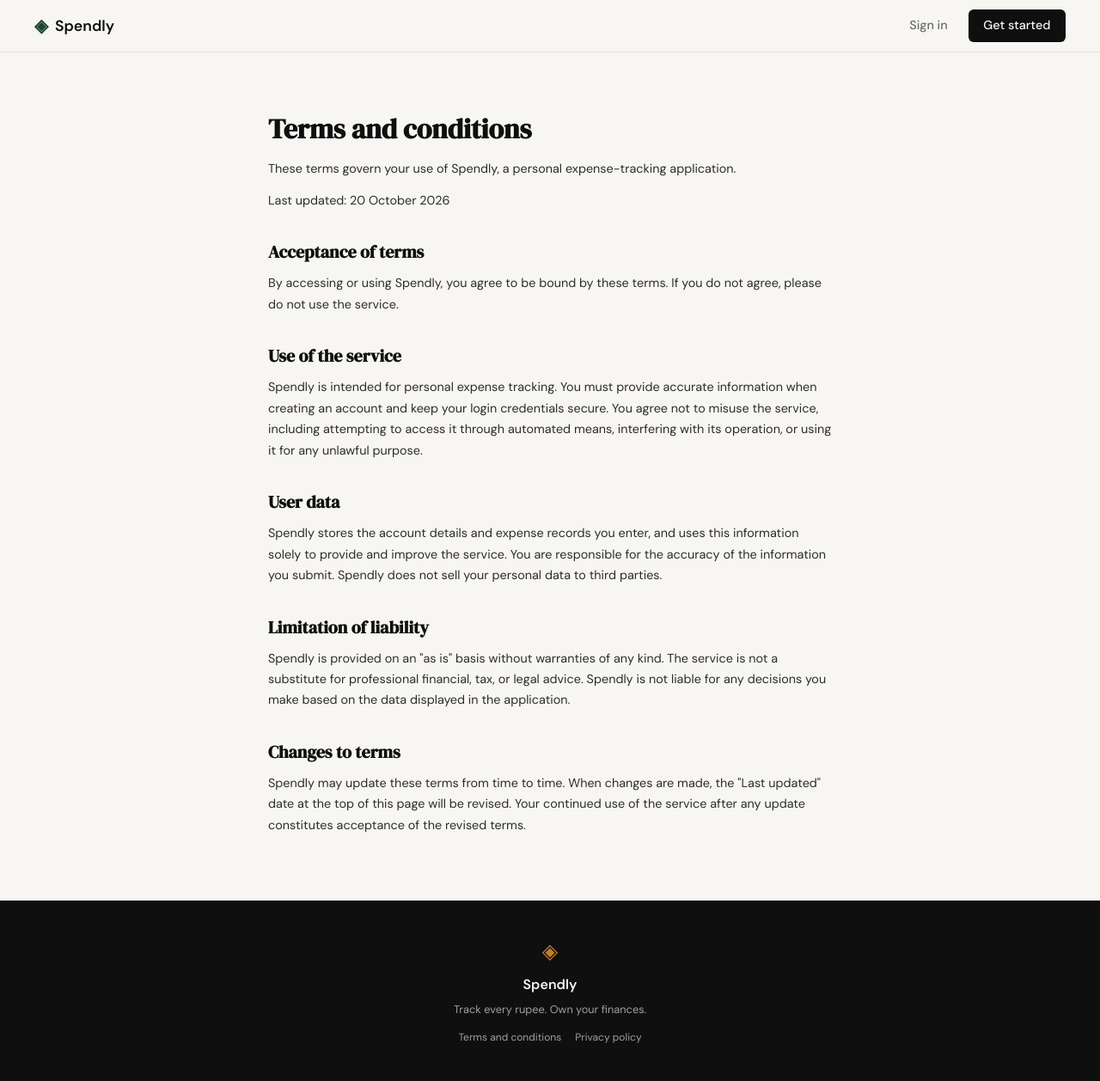
After one commit to Shantanu-0101/Spendly-Expense_tracker, a Flask app: page /terms in a window 1280 px wide. The commit adds this page. Shown: the whole page at 86% size. Run offline with Flask 3, Linux system fonts and the light colour scheme.

Commit message:
update terms and conditions

```diff
--- a/app.py
+++ b/app.py
@@ -20,6 +20,11 @@ def register():
 @app.route("/login")
 def login():
     return render_template("login.html")
+
+
+@app.route("/terms")
+def terms():
+    return render_template("terms.html")
 
 
 # ------------------------------------------------------------------ #
--- a/static/css/style.css
+++ b/static/css/style.css
@@ -525,6 +525,50 @@ a { color: inherit; text-decoration: none; }
 }
 
 /* ------------------------------------------------------------------ */
+/* Terms page                                                          */
+/* ------------------------------------------------------------------ */
+
+.terms-section {
+    max-width: 720px;
+    margin: 0 auto;
+    padding: 4rem 2rem;
+}
+
+.terms-section h1 {
+    font-family: var(--font-display);
+    font-size: 2rem;
+    color: var(--ink);
+    margin-bottom: 0.5rem;
+}
+
+.terms-intro {
+    font-size: 0.95rem;
+    color: var(--ink-muted);
+    margin-bottom: 0.25rem;
+}
+
+.terms-updated {
+    font-size: 0.8rem;
+    color: var(--ink-faint);
+    margin-bottom: 2.5rem;
+}
+
+.terms-section h2 {
+    font-family: var(--font-display);
+    font-size: 1.25rem;
+    color: var(--ink);
+    margin-top: 2rem;
+    margin-bottom: 0.5rem;
+}
+
+.terms-section p {
+    font-size: 0.9rem;
+    color: var(--ink-soft);
+    line-height: 1.7;
+    margin-bottom: 0.75rem;
+}
+
+/* ------------------------------------------------------------------ */
 /* Responsive                                                          */
 /* ------------------------------------------------------------------ */
 
--- a/templates/base.html
+++ b/templates/base.html
@@ -35,7 +35,7 @@
             <span class="footer-name">Spendly</span>
             <p class="footer-copy">Track every rupee. Own your finances.</p>
             <div class="footer-links">
-                <a href="#" class="footer-link">Terms and conditions</a>
+                <a href="{{ url_for('terms') }}" class="footer-link">Terms and conditions</a>
                 <a href="#" class="footer-link">Privacy policy</a>
             </div>
         </div>
--- /dev/null
+++ b/templates/terms.html
@@ -0,0 +1,28 @@
+{% extends "base.html" %}
+
+{% block title %}Terms and conditions — Spendly{% endblock %}
+
+{% block content %}
+
+<section class="terms-section">
+    <h1>Terms and conditions</h1>
+    <p class="terms-intro">These terms govern your use of Spendly, a personal expense-tracking application.</p>
+    <p class="terms-updated">Last updated: 20 October 2026</p>
+
+    <h2>Acceptance of terms</h2>
+    <p>By accessing or using Spendly, you agree to be bound by these terms. If you do not agree, please do not use the service.</p>
+
+    <h2>Use of the service</h2>
+    <p>Spendly is intended for personal expense tracking. You must provide accurate information when creating an account and keep your login credentials secure. You agree not to misuse the service, including attempting to access it through automated means, interfering with its operation, or using it for any unlawful purpose.</p>
+
+    <h2>User data</h2>
+    <p>Spendly stores the account details and expense records you enter, and uses this information solely to provide and improve the service. You are responsible for the accuracy of the information you submit. Spendly does not sell your personal data to third parties.</p>
+
+    <h2>Limitation of liability</h2>
+    <p>Spendly is provided on an "as is" basis without warranties of any kind. The service is not a substitute for professional financial, tax, or legal advice. Spendly is not liable for any decisions you make based on the data displayed in the application.</p>
+
+    <h2>Changes to terms</h2>
+    <p>Spendly may update these terms from time to time. When changes are made, the "Last updated" date at the top of this page will be revised. Your continued use of the service after any update constitutes acceptance of the revised terms.</p>
+</section>
+
+{% endblock %}
```
Also changed, not shown: .claude/launch.json (added).
